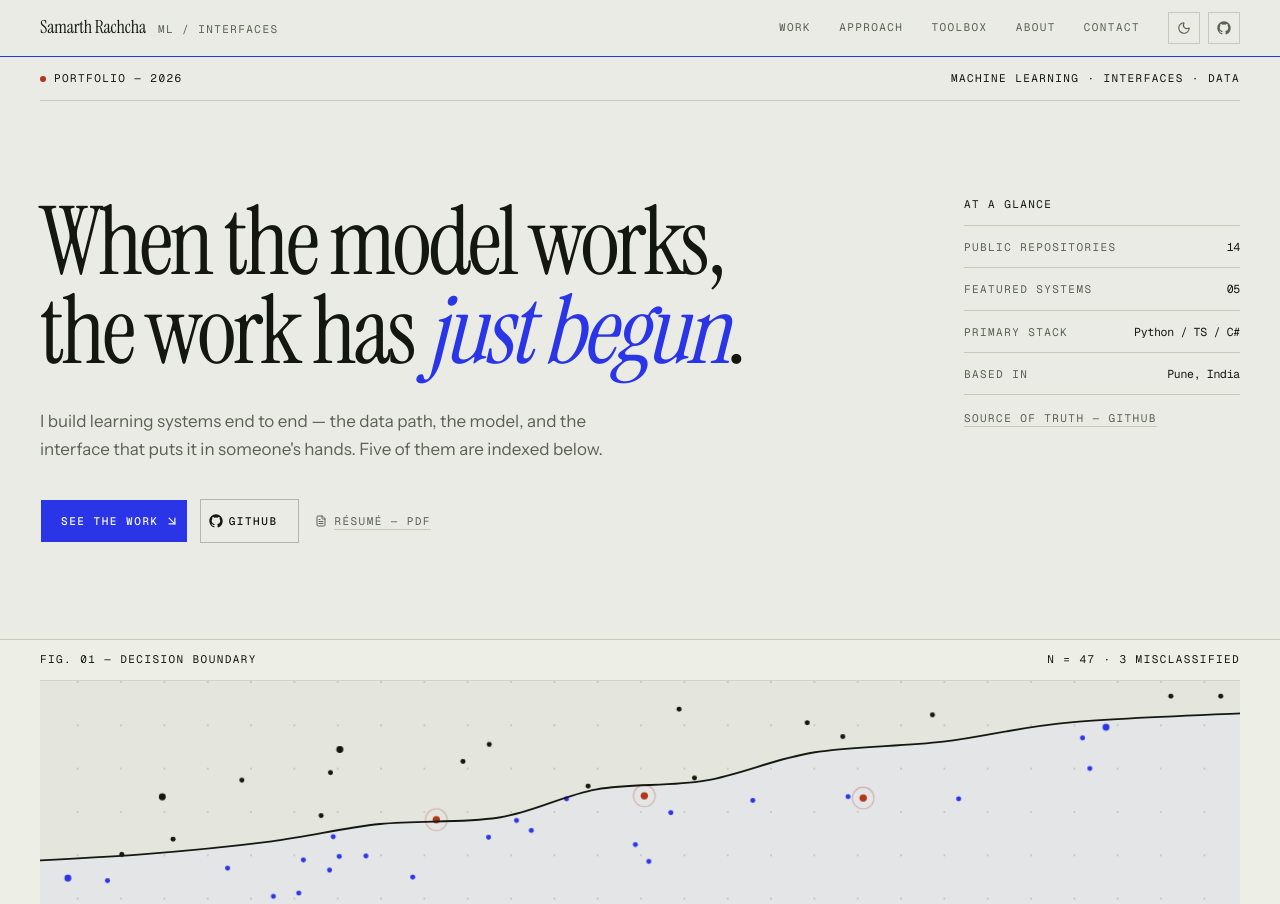
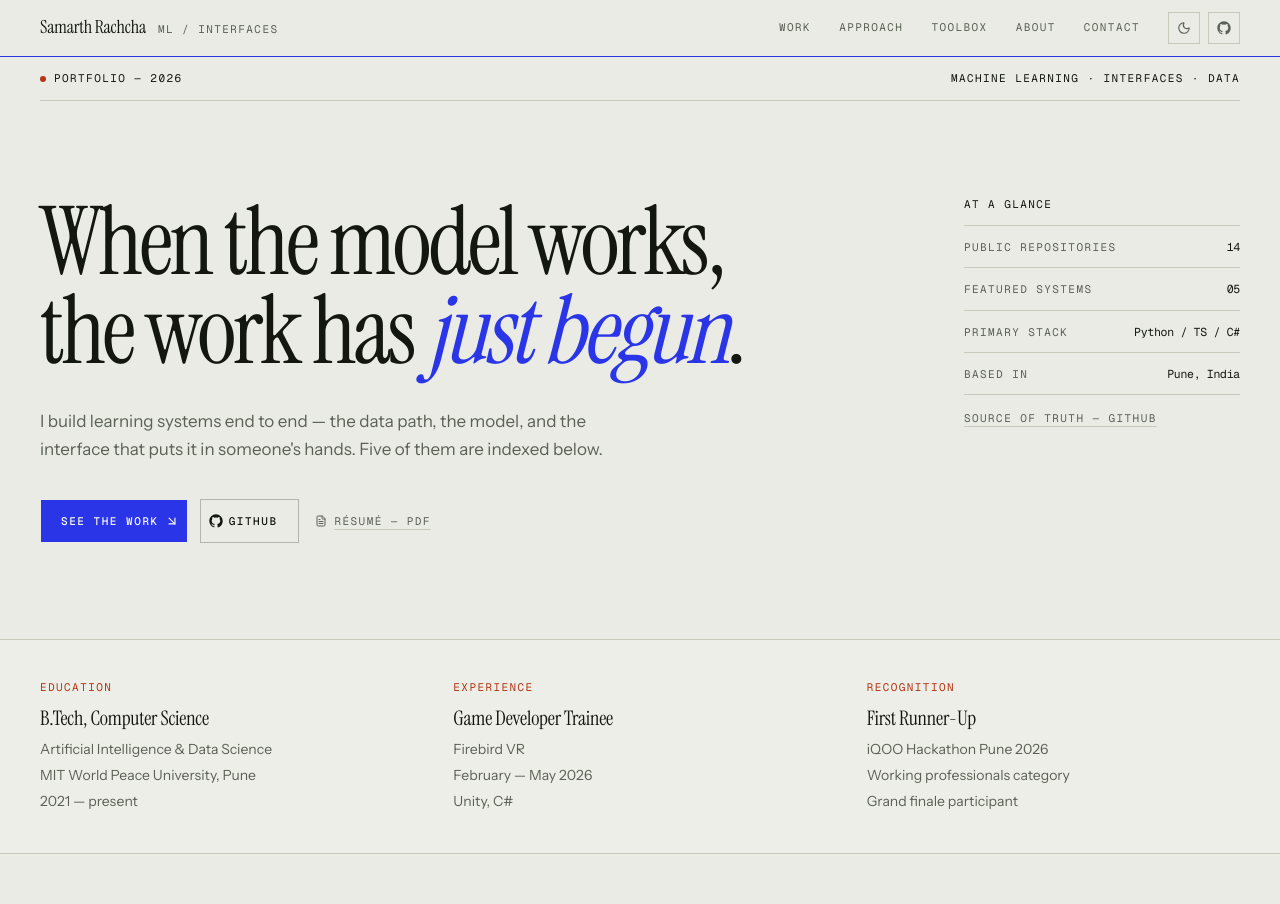
Before and after one commit to SamarthRachcha/Portfolio, a Next.js app: page / in a window 1280 px wide. Shown: the top 904 px of the page. Built offline with nearby package versions, Linux system fonts and the light colour scheme.

Commit message:
Replace hero figure with education, experience and recognition band

```diff
--- a/app/page.tsx
+++ b/app/page.tsx
@@ -2,7 +2,7 @@ import { About } from "@/components/about";
 import { Approach } from "@/components/approach";
 import { ArchiveIndex } from "@/components/archive-index";
 import { Contact } from "@/components/contact";
-import { DecisionBoundary } from "@/components/decision-boundary";
+import { Credentials } from "@/components/credentials";
 import { Hero } from "@/components/hero";
 import { SiteFooter } from "@/components/site-footer";
 import { SiteHeader } from "@/components/site-header";
@@ -17,7 +17,7 @@ export default function Home() {
       <SiteHeader />
       <main id="top">
         <Hero />
-        <DecisionBoundary />
+        <Credentials />
         <Section
           id="work"
           index="01"
--- a/components/about.tsx
+++ b/components/about.tsx
@@ -2,32 +2,6 @@ import { ArrowUpRight } from "lucide-react";
 import { Section } from "@/components/section";
 import { Reveal } from "@/components/reveal";
 import { EMAIL } from "@/lib/projects";
-
-const background = [
-  {
-    label: "Education",
-    title: "B.Tech, Computer Science",
-    lines: [
-      "Artificial Intelligence & Data Science",
-      "MIT World Peace University, Pune",
-      "2021 — present",
-    ],
-  },
-  {
-    label: "Experience",
-    title: "Game Developer Trainee",
-    lines: ["Firebird VR", "February — May 2026", "Unity, C#"],
-  },
-  {
-    label: "Recognition",
-    title: "First Runner-Up",
-    lines: [
-      "iQOO Hackathon Pune 2026",
-      "Working professionals category",
-      "Grand finale participant",
-    ],
-  },
-];
 
 export function About() {
   return (
@@ -78,24 +52,6 @@ export function About() {
           </div>
         </Reveal>
       </div>
-
-      <Reveal delay={0.12} className="mt-14 md:mt-16">
-        <div className="grid gap-8 border-t border-ink pt-6 md:grid-cols-3 md:gap-10">
-          {background.map((item) => (
-            <div key={item.label}>
-              <p className="label text-signal">{item.label}</p>
-              <p className="mt-3 font-serif text-xl leading-tight tracking-[-0.01em]">
-                {item.title}
-              </p>
-              <div className="mt-2 space-y-0.5 text-sm leading-6 text-ink-muted">
-                {item.lines.map((line) => (
-                  <p key={line}>{line}</p>
-                ))}
-              </div>
-            </div>
-          ))}
-        </div>
-      </Reveal>
     </Section>
   );
 }
--- /dev/null
+++ b/components/credentials.tsx
@@ -0,0 +1,49 @@
+const background = [
+  {
+    label: "Education",
+    title: "B.Tech, Computer Science",
+    lines: [
+      "Artificial Intelligence & Data Science",
+      "MIT World Peace University, Pune",
+      "2021 — present",
+    ],
+  },
+  {
+    label: "Experience",
+    title: "Game Developer Trainee",
+    lines: ["Firebird VR", "February — May 2026", "Unity, C#"],
+  },
+  {
+    label: "Recognition",
+    title: "First Runner-Up",
+    lines: [
+      "iQOO Hackathon Pune 2026",
+      "Working professionals category",
+      "Grand finale participant",
+    ],
+  },
+];
+
+export function Credentials() {
+  return (
+    <div className="border-t border-rule bg-paper-raised/40">
+      <div className="mx-auto max-w-[88rem] px-6 py-8 md:px-10 md:py-10">
+        <dl className="grid gap-8 md:grid-cols-3 md:gap-10">
+          {background.map((item) => (
+            <div key={item.label}>
+              <dt className="label text-signal">{item.label}</dt>
+              <dd className="mt-2.5 font-serif text-xl leading-tight tracking-[-0.01em]">
+                {item.title}
+              </dd>
+              <dd className="mt-1.5 space-y-0.5 text-sm leading-6 text-ink-muted">
+                {item.lines.map((line) => (
+                  <p key={line}>{line}</p>
+                ))}
+              </dd>
+            </div>
+          ))}
+        </dl>
+      </div>
+    </div>
+  );
+}
--- a/components/decision-boundary.tsx
+++ /dev/null
@@ -1,186 +0,0 @@
-import type { CSSProperties } from "react";
-
-type Point = [number, number];
-
-const anchors: Point[] = [
-  [0, 168],
-  [140, 160],
-  [260, 148],
-  [360, 132],
-  [470, 126],
-  [560, 100],
-  [660, 92],
-  [760, 66],
-  [880, 56],
-  [1000, 38],
-  [1200, 28],
-];
-
-function yAt(x: number) {
-  for (let i = 0; i < anchors.length - 1; i += 1) {
-    const [x0, y0] = anchors[i];
-    const [x1, y1] = anchors[i + 1];
-    if (x >= x0 && x <= x1) {
-      const t = (x - x0) / (x1 - x0 || 1);
-      return y0 + (y1 - y0) * t;
-    }
-  }
-  return anchors[anchors.length - 1][1];
-}
-
-function smoothPath(points: Point[]) {
-  let d = `M ${points[0][0]},${points[0][1]}`;
-  for (let i = 0; i < points.length - 1; i += 1) {
-    const p0 = points[i - 1] ?? points[i];
-    const p1 = points[i];
-    const p2 = points[i + 1];
-    const p3 = points[i + 2] ?? p2;
-    const c1x = p1[0] + (p2[0] - p0[0]) / 6;
-    const c1y = p1[1] + (p2[1] - p0[1]) / 6;
-    const c2x = p2[0] - (p3[0] - p1[0]) / 6;
-    const c2y = p2[1] - (p3[1] - p1[1]) / 6;
-    d += ` C ${c1x},${c1y} ${c2x},${c2y} ${p2[0]},${p2[1]}`;
-  }
-  return d;
-}
-
-function makeRandom(seed: number) {
-  let state = seed;
-  return () => {
-    state = (state * 1664525 + 1013904223) >>> 0;
-    return state / 4294967296;
-  };
-}
-
-const random = makeRandom(19);
-
-// Deliberately straddling the boundary so the errors are visible.
-const errors: Point[] = [
-  [412, 128],
-  [604, 106],
-  [806, 108],
-];
-
-const points = Array.from({ length: 44 }, (_, index) => {
-  const x = 60 + random() * 1080;
-  const boundary = yAt(x);
-  const spread = (random() - 0.5) * 150;
-  const y = Math.min(212, Math.max(14, boundary + spread));
-  return {
-    x,
-    y,
-    upper: y < boundary,
-    delay: `${0.45 + random() * 1.2}s`,
-    emphasis: index % 11 === 0,
-  };
-});
-
-const boundaryPath = smoothPath(anchors);
-const upperFill = `${boundaryPath} L 1200,0 L 0,0 Z`;
-const lowerFill = `${boundaryPath} L 1200,240 L 0,240 Z`;
-
-const legend = [
-  { label: "Class A", className: "bg-ink" },
-  { label: "Class B", className: "bg-accent" },
-  { label: "Misclassified", className: "bg-signal" },
-];
-
-export function DecisionBoundary() {
-  return (
-    <figure className="border-t border-rule bg-paper-raised/50">
-      <div className="mx-auto max-w-[88rem] px-6 md:px-10">
-        <div className="flex items-center justify-between gap-4 border-b border-rule/70 py-3">
-          <span className="label text-ink">Fig. 01 — Decision boundary</span>
-          <span className="label hidden sm:block">
-            n = 47 · 3 misclassified
-          </span>
-        </div>
-
-        <svg
-          viewBox="0 0 1200 240"
-          preserveAspectRatio="xMidYMid slice"
-          role="img"
-          aria-labelledby="boundary-title boundary-desc"
-          className="h-[150px] w-full md:h-[260px]"
-        >
-          <title id="boundary-title">
-            A two-class decision boundary with scattered points
-          </title>
-          <desc id="boundary-desc">
-            A sloped curve separates dark class A points above from blue class B
-            points below. Three red points sit on the wrong side of the line.
-          </desc>
-          <defs>
-            <pattern
-              id="dot-grid"
-              width="40"
-              height="40"
-              patternUnits="userSpaceOnUse"
-            >
-              <circle cx="1" cy="1" r="0.9" fill="var(--rule)" />
-            </pattern>
-          </defs>
-          <rect width="1200" height="240" fill="url(#dot-grid)" />
-          <path d={upperFill} fill="var(--ink)" opacity="0.04" />
-          <path d={lowerFill} fill="var(--accent)" opacity="0.05" />
-
-          {points.map((point, index) => (
-            <circle
-              key={index}
-              cx={point.x}
-              cy={point.y}
-              r={point.emphasis ? 3.2 : 2.3}
-              className={`${point.upper ? "fill-ink" : "fill-accent"} animate-dot`}
-              style={{ animationDelay: point.delay }}
-            />
-          ))}
-
-          {errors.map(([x, y], index) => (
-            <g key={`error-${index}`}>
-              <circle
-                cx={x}
-                cy={y}
-                r="10"
-                className="fill-none stroke-signal/30"
-                strokeWidth="1"
-              />
-              <circle
-                cx={x}
-                cy={y}
-                r="3.4"
-                className="fill-signal animate-dot"
-                style={{ animationDelay: `${0.9 + index * 0.12}s` }}
-              />
-            </g>
-          ))}
-
-          <path
-            d={boundaryPath}
-            fill="none"
-            stroke="var(--ink)"
-            strokeWidth="1.7"
-            className="animate-draw"
-            style={{ "--dash": "1600" } as CSSProperties}
-          />
-        </svg>
-
-        <figcaption className="flex flex-col gap-3 border-t border-rule/70 py-4 text-xs leading-5 text-ink-muted sm:flex-row sm:items-center sm:justify-between">
-          <span className="max-w-md">
-            Two classes, one boundary, and the three points it gets wrong.
-          </span>
-          <span className="flex flex-wrap items-center gap-4">
-            {legend.map((item) => (
-              <span key={item.label} className="flex items-center gap-1.5">
-                <span
-                  aria-hidden="true"
-                  className={`size-1.5 rounded-full ${item.className}`}
-                />
-                {item.label}
-              </span>
-            ))}
-          </span>
-        </figcaption>
-      </div>
-    </figure>
-  );
-}
--- a/components/project-figure.tsx
+++ b/components/project-figure.tsx
@@ -966,7 +966,7 @@ export function ProjectFigure({
     <figure className="border border-rule bg-paper-raised/40">
       <div className="flex items-center justify-between gap-4 border-b border-rule/70 px-4 py-2.5 sm:px-5">
         <span className="label text-ink">
-          Fig. {String(index + 2).padStart(2, "0")} — Schematic
+          Fig. {String(index + 1).padStart(2, "0")} — Schematic
         </span>
         <span className="label text-ink-muted sm:hidden">Scroll →</span>
         <span className="label hidden text-ink-muted sm:block">
```
Also changed, not shown: 2 other files (tests, documents, lock files or other folders).
